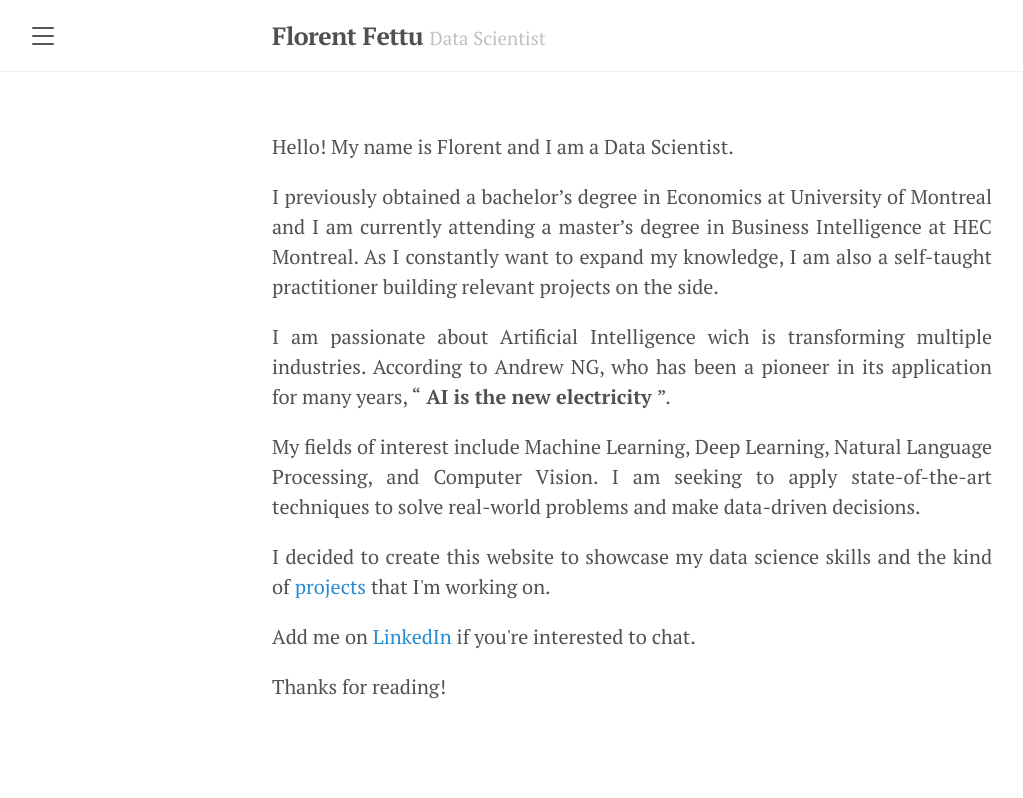
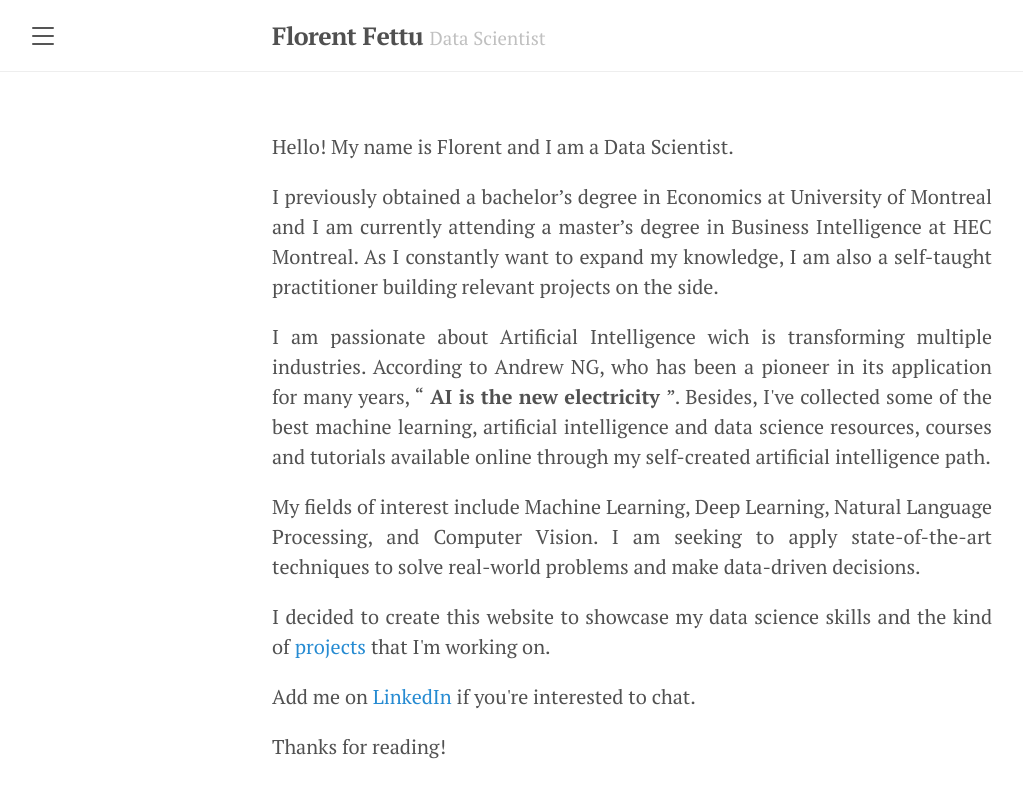
Before and after one commit to florentfettu/florentfettu.github.io, a Jekyll site: the page built from index.html, in a window 1280 px wide. Shown: the top 798 px of the page, without its empty margins (8-1031 px from the left). Built offline with Jekyll 4.4.1, drawn with Linux system fonts in a browser that asks for light colours; nearby versions of some CDN libraries; the list of posts is cut into pages by our own code.

Commit message:
Update index.html

```diff
--- a/index.html
+++ b/index.html
@@ -9,7 +9,8 @@ title: Home
   As I constantly want to expand my knowledge, I am also a self-taught practitioner building relevant projects on the side. </p>
 
 <p align="justify"> I am passionate about Artificial Intelligence wich is transforming multiple industries. According to Andrew NG, who has been a pioneer in its application for many years,
-  <q><b> AI is the new electricity </b></q>. </p>
+  <q><b> AI is the new electricity </b></q>. Besides, I've collected some of the best machine learning, artificial intelligence and data science resources, courses and tutorials available online
+  through my self-created artificial intelligence path. </p>
 
 <p align="justify"> My fields of interest include Machine Learning, Deep Learning, Natural Language Processing, and Computer Vision. I am seeking to apply state-of-the-art techniques to solve real-world problems
 and make data-driven decisions. </p>
```
